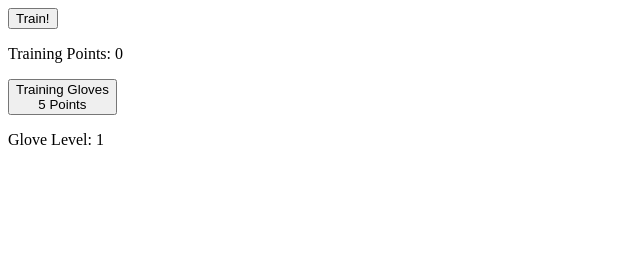
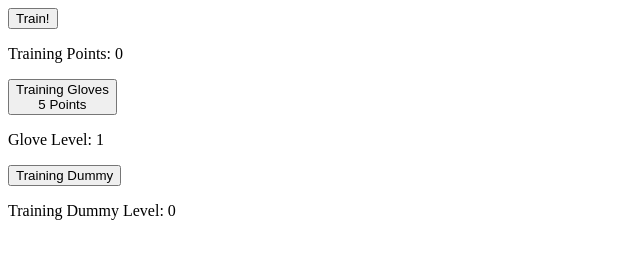
Before and after one commit to KamajiiSC/idle-game, a plain HTML site: page index.html in a window 1280 px wide. Shown: the whole page, without its empty margins (0-640 px from the left). Drawn offline with Linux system fonts and the light colour scheme.

Commit message:
Created button with Training Dummy and para with Training Dummy  level

```diff
--- a/index.html
+++ b/index.html
@@ -11,8 +11,9 @@
   <button id='train-btn'>Train!</button>
   <p id="train-display"></p>
   <button id="glove-btn">Training Gloves <br> 5 Points</button>
-  <p id="glove-display">Glove Level: </p>
-
+  <p id="glove-display">Glove Level:</p>
+  <button>Training Dummy</button>
+  <p>Training Dummy Level: 0</p>
 
   <script src="script.js"></script>
 </body>
```
